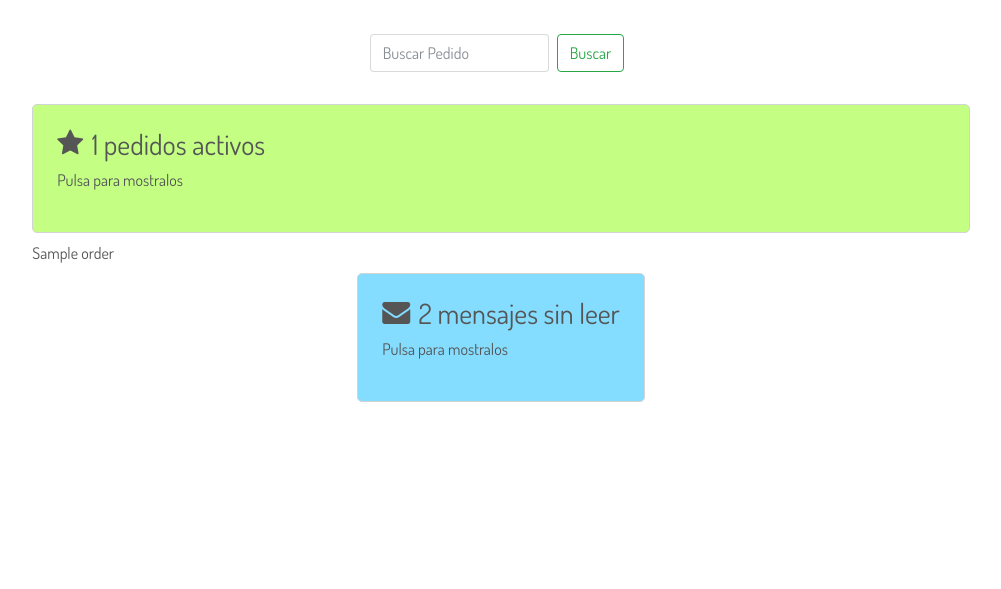
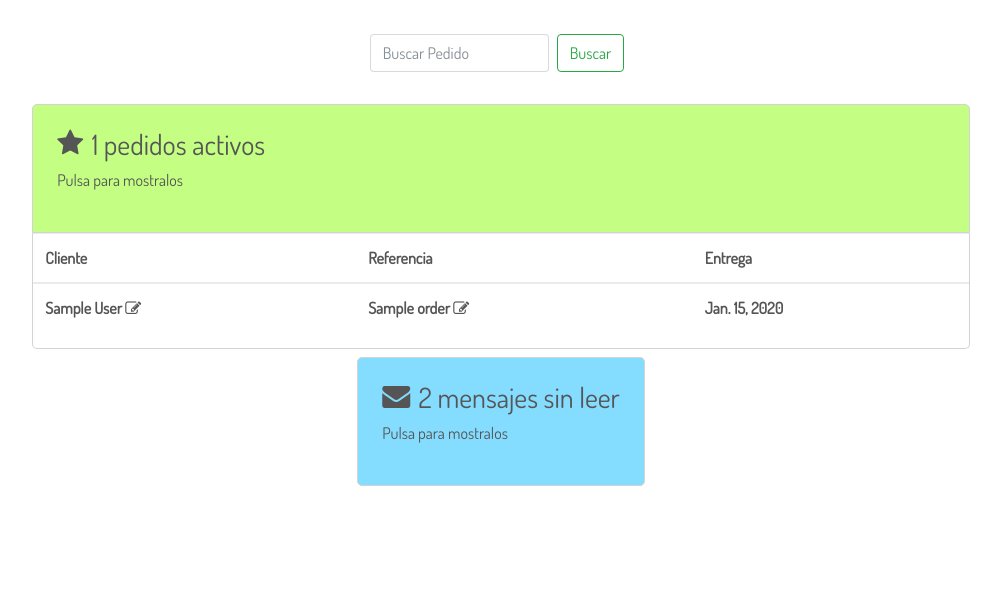
Before and after one commit to nablabits/tz-demo, a Django app: page / in a window 1280 px wide, after a click that opens the changed part. Shown: the part 96-685 px from the top of the page, without its empty margins (139-1140 px from the left). Run offline with Django 3.2, Linux system fonts and the light colour scheme; a user stored in the database is signed in; tables that the repository leaves empty hold one stand-in row (values such as "Sample post"); lists and menus that the app fills with data are empty; some libraries are stand-ins or nearby versions.

Commit message:
Dropdown table to show active orders

```diff
--- a/orders/models.py
+++ b/orders/models.py
@@ -63,6 +63,10 @@ class Order(models.Model):
         return '%s %s %s' % (self.inbox_date.date(),
                              self.customer, self.ref_name)
 
+    @property
+    def overdue(self):
+        return date.today() > self.delivery
+
 
 class Comment(models.Model):
     """Keep the comments by order & user."""
--- a/orders/static/tz/css/style.css
+++ b/orders/static/tz/css/style.css
@@ -23,12 +23,19 @@ header{
   font-size: 35px;
 }
 .ordersbox{
-  /* width: 80%; */
   background-color: #C4FF84;
-  border-radius: 5px;
+  border-top-left-radius: 5px;
+  border-top-right-radius: 5px;
   border: 1px solid lightgrey;
   text: #fff;
   cursor: pointer;
+}
+.order-list{
+  border: 1px solid lightgrey;
+  border-top: 0px;
+  border-bottom-left-radius: 5px;
+  border-bottom-right-radius: 5px;
+  margin-top: 0;
 }
 .commentsbox{
   /* width: 80%; */
--- a/orders/templates/tz/main.html
+++ b/orders/templates/tz/main.html
@@ -16,14 +16,32 @@
       <div class="container-fluid">
         <div class="d-flex justify-content-center">
           <div class="w-75">
-            <div class="ordersbox p-4 my-2" data-toggle="collapse" data-target="#orders-list">
+            <div class="ordersbox p-4 mt-2" data-toggle="collapse" data-target="#orders-list">
               <h3><i class="fa fa-star fa-pull-left"></i>{{orders_count}} pedidos activos</h3>
               <p>Pulsa para mostralos</p>
             </div>
             <div class="collapse order-list" id="orders-list">
-              {% for order in orders %}
-                {{ order.ref_name}}
-              {% endfor %}
+              <table class="table">
+                <thead>
+                  <tr>
+                    <th scope="col">Cliente</th>
+                    <th scope="col">Referencia</th>
+                    <th scope="col">Entrega</th>
+                  </tr>
+                </thead>
+                <tbody>
+                  {% for order in orders %}
+                  <tr>
+                    <th>{{ order.customer }} <i class="fa fa-edit"></i></th>
+                    <th>{{ order.ref_name}} <i class="fa fa-edit"></i></th>
+                    <th>
+                      {{ order.delivery}}
+                      {% if order.overdue %}<i class="fa fa-warning text-danger"></i> {% endif %}
+                    </th>
+                  </tr>
+                  {% endfor %}
+                </tbody>
+              </table>
             </div>
           </div>
         </div>
--- a/orders/views.py
+++ b/orders/views.py
@@ -11,7 +11,7 @@ from datetime import datetime
 def main(request):
     """Create the root view."""
     # Query all active orders
-    orders = Order.objects.exclude(status=7).order_by('-inbox_date')
+    orders = Order.objects.exclude(status=7).order_by('delivery')
     orders_count = len(orders)
 
     # Query last commnents on active orders
@@ -20,6 +20,7 @@ def main(request):
 
     cur_user = request.user
     now = datetime.now()
+
 
     dict4view = {'orders': orders,
                  'orders_count': orders_count,
```
